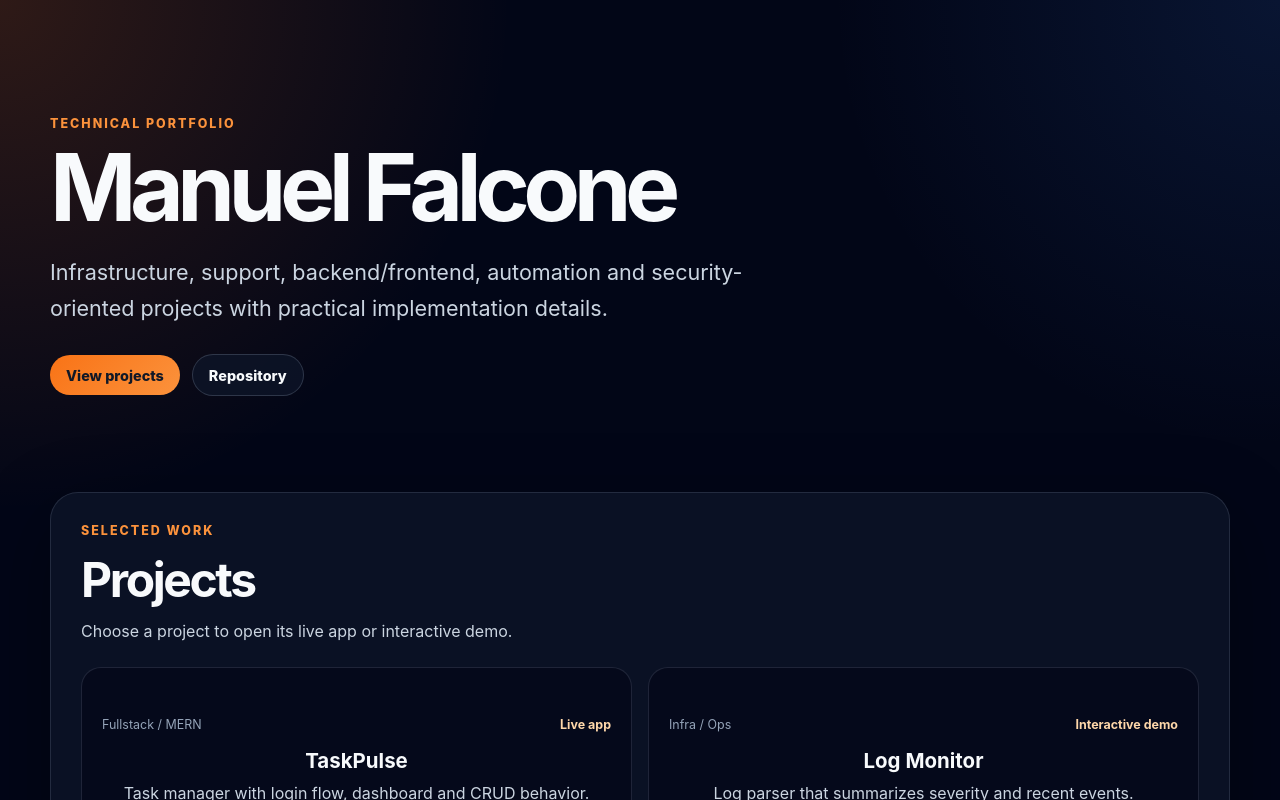
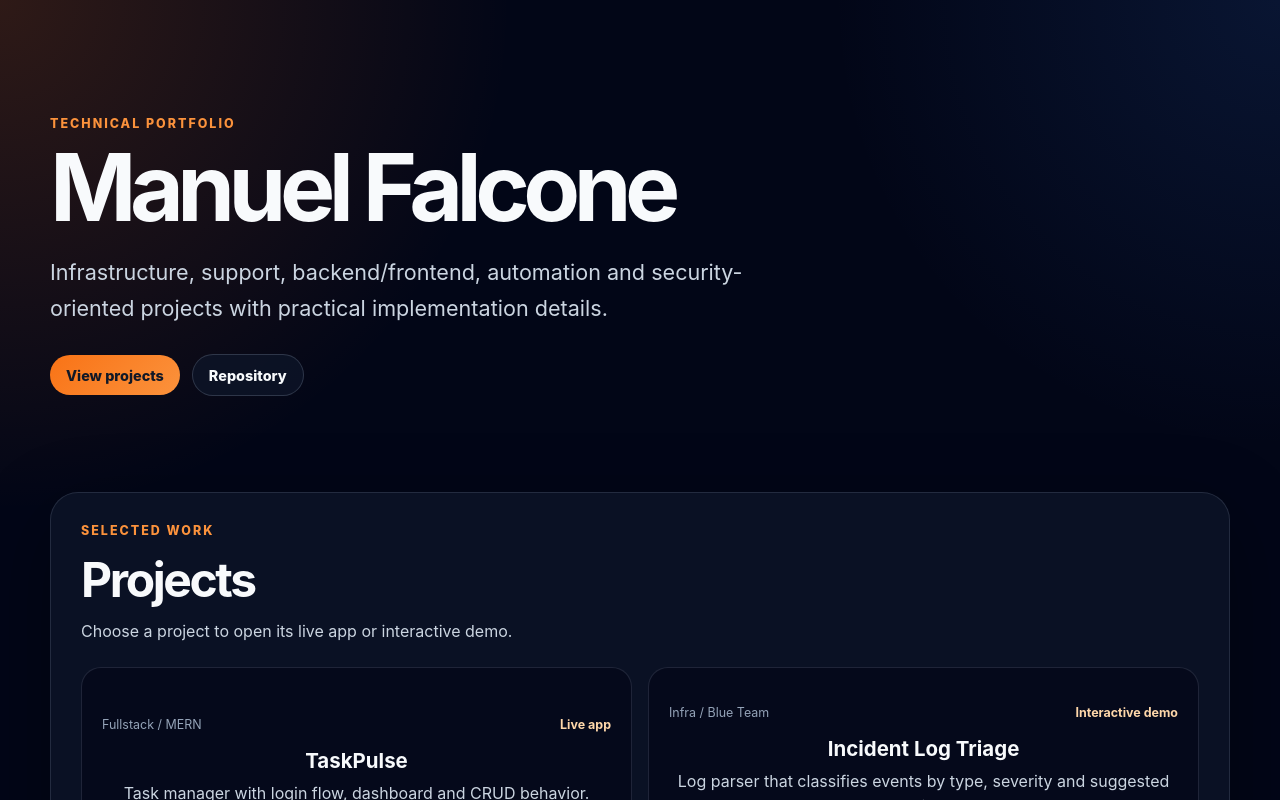
Before and after one commit to mafalcone/portfolio-projects, a React (Vite) app in the folder presupuesto_electrico/: page / in a window 1280 px wide. Shown: the top 800 px of the page. Built offline with nearby package versions, Linux system fonts and the light colour scheme.

Commit message:
Connect Incident Log Triage to portfolio

```diff
--- a/presupuesto_electrico/src/PublicPortfolioV2.jsx
+++ b/presupuesto_electrico/src/PublicPortfolioV2.jsx
@@ -2,10 +2,11 @@ import React, { useMemo, useState } from 'react'
 import jsPDF from 'jspdf'
 import { projectDetails, securityFocus } from './projectDetails'
 import SiteReport from './SiteReport'
+import IncidentTriage from './IncidentTriage'
 
 const projects = [
   { id: 'taskpulse', name: 'TaskPulse', area: 'Fullstack / MERN', status: 'Live app', desc: 'Task manager with login flow, dashboard and CRUD behavior.', stack: 'React, Vite, Node.js, Express, MongoDB' },
-  { id: 'logs', name: 'Log Monitor', area: 'Infra / Ops', status: 'Interactive demo', desc: 'Log parser that summarizes severity and recent events.', stack: 'Python/FastAPI source + browser demo' },
+  { id: 'logs', name: 'Incident Log Triage', area: 'Infra / Blue Team', status: 'Interactive demo', desc: 'Log parser that classifies events by type, severity and suggested action.', stack: 'Python/FastAPI source + browser demo' },
   { id: 'site', name: 'Web Hardening Review', area: 'DevSecOps', status: 'Live API demo', desc: 'Server-side review of response status, timing and security-related headers.', stack: 'Vercel Function + frontend report' },
   { id: 'nutrition', name: 'Nutrition Analyzer', area: 'Python / API', status: 'Interactive demo', desc: 'Food lookup with visible sample dataset and nutrition values.', stack: 'Python/FastAPI source + browser demo' },
   { id: 'estimate', name: 'Service Estimate', area: 'Frontend', status: 'Live demo', desc: 'Editable estimate calculator with PDF export.', stack: 'React, Vite, jsPDF' }
@@ -15,6 +16,7 @@ const sampleLogs = `[2026-06-29 08:12:03] INFO Backup job started
 [2026-06-29 08:12:41] INFO Database connection restored
 [2026-06-29 08:13:09] WARN Disk usage above 80%
 [2026-06-29 08:13:44] ERROR Failed login attempt blocked
+[2026-06-29 08:14:10] WARN Service restart timeout
 [2026-06-29 08:14:30] INFO Backup job completed`
 
 const foods = [
@@ -178,7 +180,7 @@ export default function PublicPortfolioV2() {
     <section className="section">
       {active === 'taskpulse' && <div><div className="section-header"><p className="eyebrow">Live app</p><h2>TaskPulse</h2><p>Register with a valid email and password, then login to manage browser-local demo tasks.</p></div><a className="btn primary" href="https://portfolio-projects-dfi2.vercel.app" target="_blank" rel="noreferrer">Open TaskPulse demo</a></div>}
 
-      {active === 'logs' && <div><div className="section-header"><p className="eyebrow">Interactive demo</p><h2>Log Monitor</h2><p>Paste logs and inspect operational severity counts.</p></div><textarea style={{width:'100%',minHeight:160,borderRadius:16,padding:16,background:'#020617',color:'#f8fafc',border:'1px solid rgba(148,163,184,.2)'}} value={logs} onChange={e => setLogs(e.target.value)} /><div className="totals"><div className="card"><h3>Total</h3><p>{stats.total}</p></div><div className="card"><h3>Info</h3><p>{stats.info}</p></div><div className="card"><h3>Warnings</h3><p>{stats.warn}</p></div><div className="card"><h3>Errors</h3><p>{stats.error}</p></div></div><div className="table-wrapper" style={{marginTop:16}}>{stats.rows.slice(-5).map((row, i) => <p key={i} style={{margin:'8px 0',color:'#cbd5e1'}}>{row}</p>)}</div></div>}
+      {active === 'logs' && <div><div className="section-header"><p className="eyebrow">Interactive demo</p><h2>Incident Log Triage</h2><p>Paste logs and inspect severity counts, incident categories and suggested next actions.</p></div><textarea style={{width:'100%',minHeight:160,borderRadius:16,padding:16,background:'#020617',color:'#f8fafc',border:'1px solid rgba(148,163,184,.2)'}} value={logs} onChange={e => setLogs(e.target.value)} /><div className="totals"><div className="card"><h3>Total</h3><p>{stats.total}</p></div><div className="card"><h3>Info</h3><p>{stats.info}</p></div><div className="card"><h3>Warnings</h3><p>{stats.warn}</p></div><div className="card"><h3>Errors</h3><p>{stats.error}</p></div></div><IncidentTriage rows={stats.rows} /></div>}
 
       {active === 'site' && <div><div className="section-header"><p className="eyebrow">Live API demo</p><h2>Web Hardening Review</h2><p>Runs through a Vercel serverless function and builds a passive hardening report from real response data.</p></div><div className="hero-actions"><input style={{flex:1,minWidth:260,borderRadius:999,padding:'12px 16px',background:'#020617',color:'#f8fafc',border:'1px solid rgba(148,163,184,.2)'}} value={target} onChange={e => setTarget(e.target.value)} /><button className="btn primary" onClick={runSiteCheck}>{siteLoading ? 'Checking...' : 'Run check'}</button></div><SiteReport result={siteResult} /></div>}
 
```
